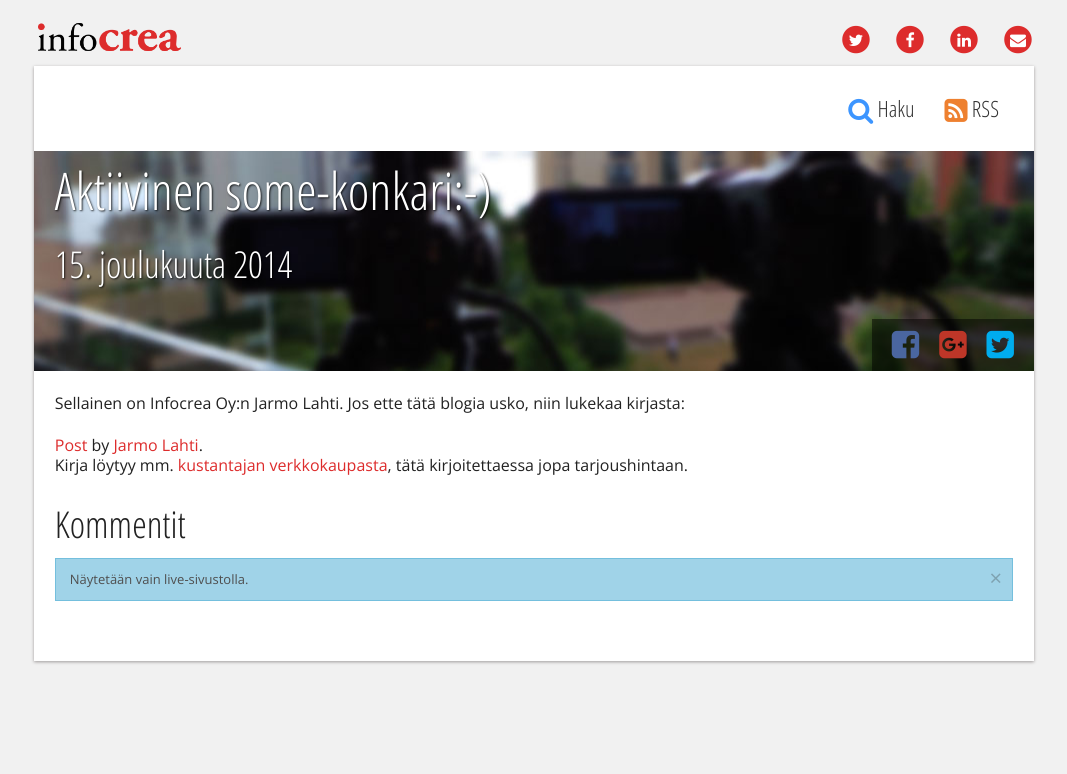
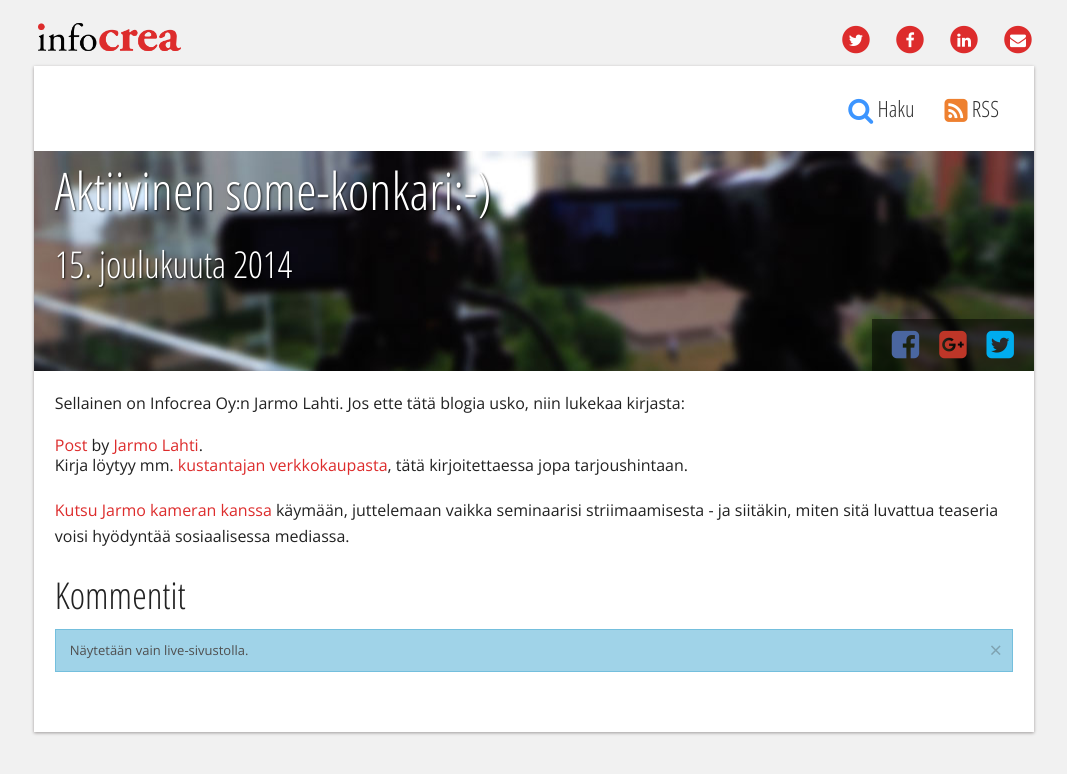
Before and after one commit to Pyppe/infocrea.fi, a Jekyll site: the page built from _posts/2014-12-15-aktiivinen-some-konkari-.md, in a window 1280 px wide. Shown: the top 774 px of the page, without its empty margins (106-1173 px from the left). Built offline with Jekyll 4.4.1, drawn with Linux system fonts in a browser that asks for light colours; nearby versions of some CDN libraries.

Commit message:
Hetkisitteisen blogauksen päivitys...

```diff
--- a/_posts/2014-12-15-aktiivinen-some-konkari-.md
+++ b/_posts/2014-12-15-aktiivinen-some-konkari-.md
@@ -10,3 +10,5 @@ Sellainen on Infocrea Oy:n Jarmo Lahti. Jos ette tätä blogia usko, niin lukeka
 <div class="fb-post" data-href="https://www.facebook.com/jarmo.lahti/posts/10152558814387963" data-width="750"><div class="fb-xfbml-parse-ignore"><a href="https://www.facebook.com/jarmo.lahti/posts/10152558814387963">Post</a> by <a href="https://www.facebook.com/jarmo.lahti">Jarmo Lahti</a>.</div></div><!--more-->
 
 Kirja löytyy mm. [kustantajan verkkokaupasta](http://www.docendo.fi/sosiaalisen-median-kasikirja.html), tätä kirjoitettaessa jopa tarjoushintaan.
+
+[Kutsu Jarmo kameran kanssa](http://www.infocrea.fi/blogi/2014/12/videoterveiset-seminaarisi-yleisolle/) käymään, juttelemaan vaikka seminaarisi striimaamisesta - ja siitäkin, miten sitä luvattua teaseria voisi hyödyntää sosiaalisessa mediassa.
```
